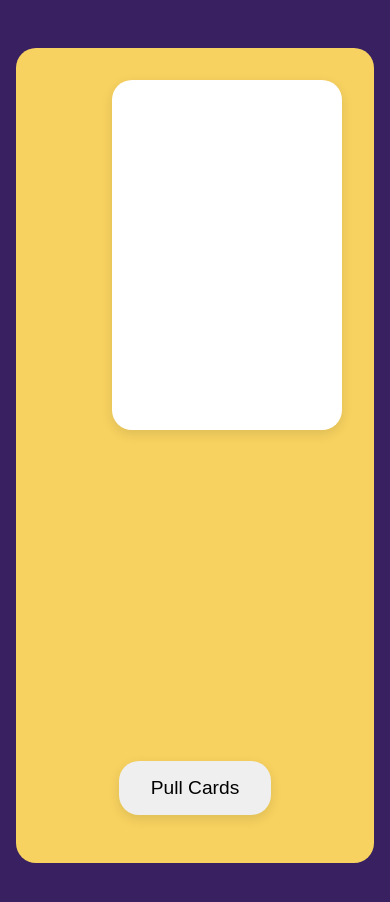
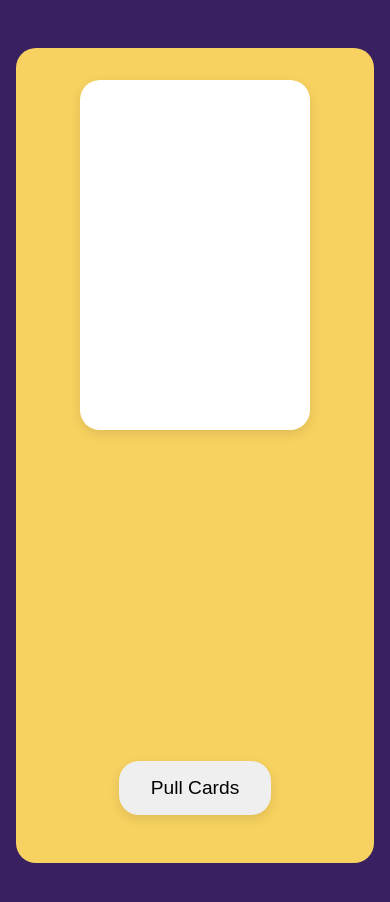
Before and after one commit to michaellegere/react-tarot, a plain HTML site: page index.html in a window 390 px wide. Shown: the part 844-1746 px from the top of the page. Drawn offline with Linux system fonts and the light colour scheme.

Commit message:
Working snap-scroll

```diff
--- a/style.css
+++ b/style.css
@@ -4,7 +4,6 @@
 
 html, body {
   font-family: 'Raleway', sans-serif;
-
 
   padding: 0;
   margin: 0;
@@ -22,6 +21,8 @@ header {
 
   height: 100vh;
   width: 100vw;
+
+  overflow: hidden;
 
   color: white;
 
@@ -66,7 +67,7 @@ main {
   align-items: center;
 
   overflow-x: scroll;
-  scroll-snap-type: x proximity;
+  scroll-snap-type: x mandatory;
 
   padding: 0 2rem;
   height: 100%;
@@ -83,6 +84,9 @@ main {
   display: flex;
   flex-direction: column;
   align-items: center;
+  justify-self: center;
+
+  scroll-snap-align: center;
 
   min-height: 75vh;
   width: 30vw;
@@ -156,6 +160,5 @@ main {
 @media only screen and (max-width: 1200px) {
   .card {
     width: 80vw;
-    scroll-snap-type: x proximity;
   }
 }
```
